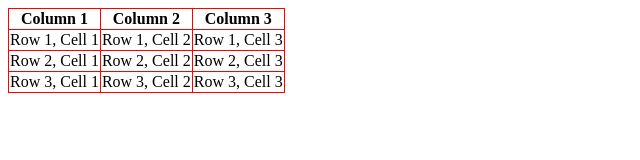
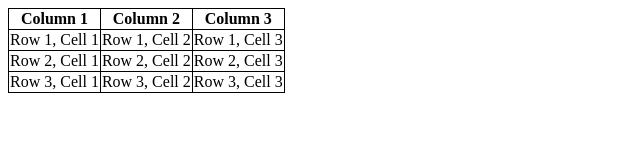
Before and after one commit to nika-jobava481/npm-table, a website: page index.html in a window 1280 px wide. Shown: the whole page, without its empty margins (0-640 px from the left). Drawn offline with nearby package versions, Linux system fonts and the light colour scheme; files that its build step writes are made by us from their sources.

Commit message:
update: added conditions to cells

```diff
--- a/index.html
+++ b/index.html
@@ -15,8 +15,8 @@
     </section>
 
 
-    <script src="./src/main.js"></script>
-    <!-- <script src="./src/try.js"></script> -->
+    <!-- <script src="./src/main.js"></script> -->
+    <script src="./src/try.js"></script>
 </body>
 
 </html>
--- a/module.scss
+++ b/module.scss
@@ -1,6 +1,6 @@
 table.border{
     border-collapse: collapse;
     th,td{
-        border: 1px solid red;
+        border: 1px solid black;
     }
 }
--- a/package.json
+++ b/package.json
@@ -1,6 +1,6 @@
 {
   "name": "tablegen",
-  "version": "0.0.2",
+  "version": "0.0.3",
   "description": "",
   "main": "index.js",
   "scripts": {
--- a/src/try.js
+++ b/src/try.js
@@ -10,36 +10,45 @@ function getTableFor({
     const container = document.getElementById(containerID);
 
     if (container) {
-        // const table = document.createElement('table');
+        const table = document.createElement('table');
 
-        // if (border) {
-        //     table.classList.add('border');
-        // }
+        if (border) {
+            table.classList.add('border');
+        }
 
-        // const thead = document.createElement('thead');
-        // const headerRow = document.createElement('tr');
+        const thead = document.createElement('thead');
+        const headerRow = document.createElement('tr');
 
-        // for (const header of headers) {
-        //     const th = document.createElement('th');
-        //     th.textContent = header;
-        //     headerRow.appendChild(th);
-        // }
+        for (const header of headers) {
+            if (header.condition) {
+                const th = document.createElement('th');
+                th.textContent = header.name;
+                headerRow.appendChild(th);
+            }
+        }
+        const conditionsList = []
+        for (let i = 0; i < data.length; i++) {
+            conditionsList.push(data[i].condition && headers[i].condition)
+        }
 
-        // thead.appendChild(headerRow);
-        // table.appendChild(thead);
 
-        // const tbody = document.createElement('tbody');
-        // for (const row of data) {
-        //     const tr = document.createElement('tr');
-        //     for (const cell of row) {
-        //         const td = document.createElement('td');
-        //         td.textContent = cell;
-        //         tr.appendChild(td);
-        //     }
-        //     tbody.appendChild(tr);
-        // }
-        // table.appendChild(tbody)
-        // container.appendChild(table);
+        thead.appendChild(headerRow);
+        table.appendChild(thead);
+
+        const tbody = document.createElement('tbody');
+        for (const row of data) {
+            const tr = document.createElement('tr');
+            for (let i=0;i<row.data.length;i++) {
+                if (conditionsList[i]) {
+                    const td = document.createElement('td');
+                    td.textContent = row.data[i];
+                    tr.appendChild(td);
+                }
+            }
+            tbody.appendChild(tr);
+        }
+        table.appendChild(tbody)
+        container.appendChild(table);
     } else {
         console.error(`Container with ID '${containerID}' not found.`);
     }
@@ -79,11 +88,7 @@ var tabledata = [
 
 getTableFor({
     headers: tableheaders,
-    data: [
-        ['Row 1, Cell 1', 'Row 1, Cell 2', 'Row 1, Cell 3'],
-        ['Row 2, Cell 1', 'Row 2, Cell 2', 'Row 2, Cell 3'],
-        ['Row 3, Cell 1', 'Row 3, Cell 2', 'Row 3, Cell 3']
-    ],
+    data: tabledata,
     containerID: 'mainbody',
     border: true
 });
```
